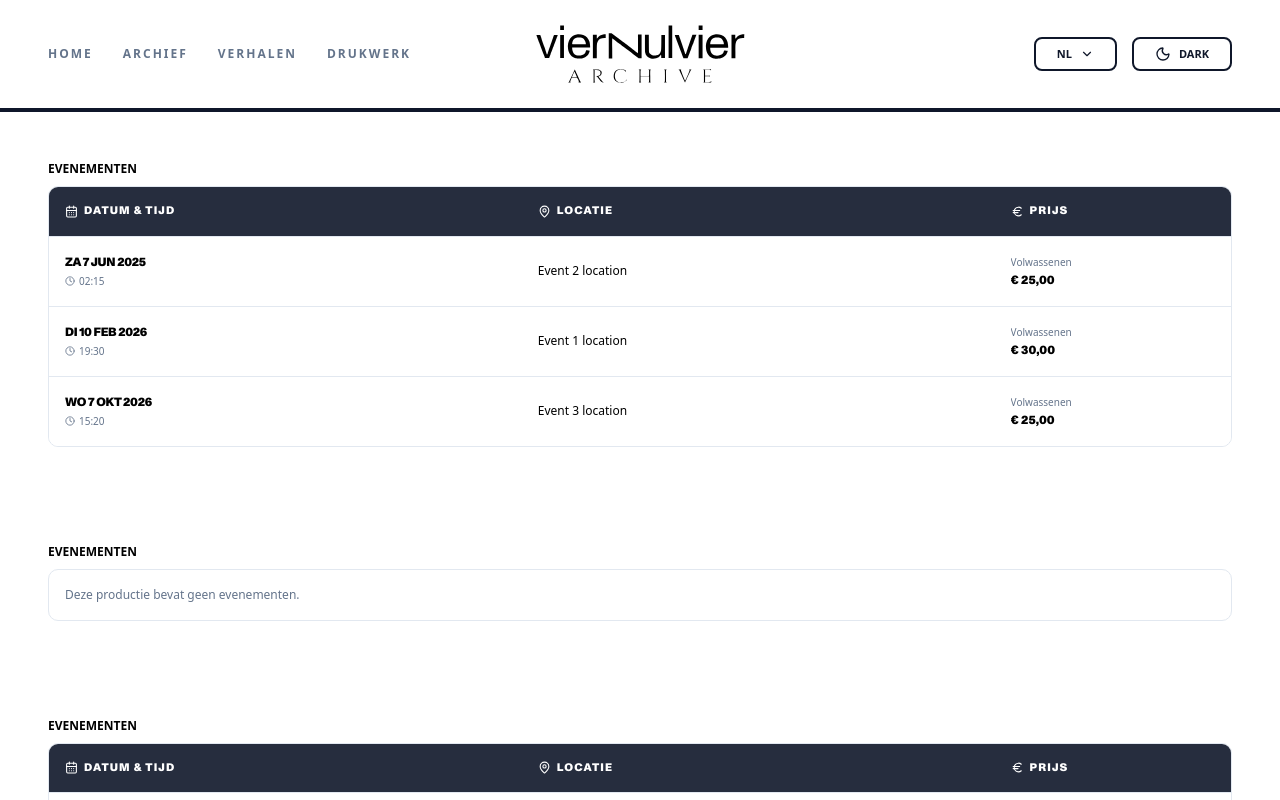
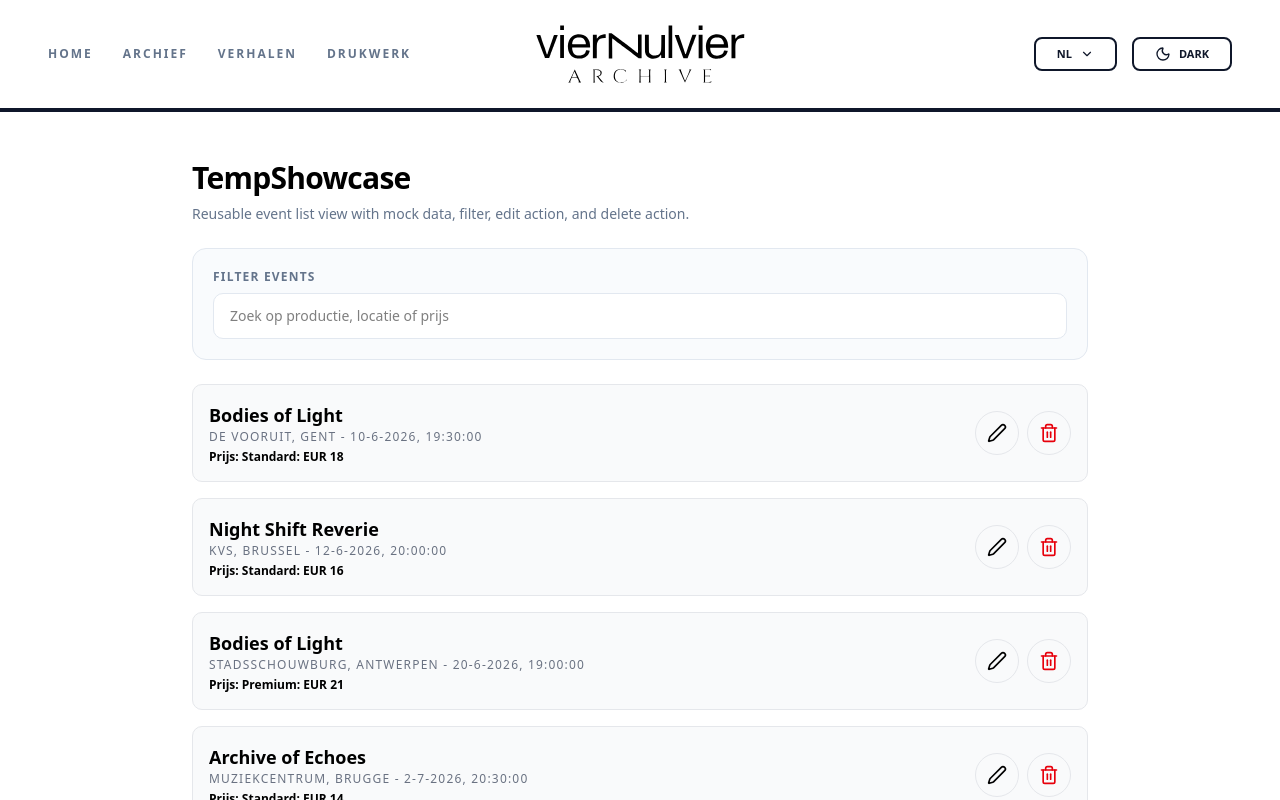
Before and after one commit to SELab-2/viernulvier-4, a Nuxt app in the folder frontend/: page /tempShowcase in a window 1280 px wide. Shown: the top 800 px of the page. Built offline with nearby package versions, Linux system fonts and the light colour scheme.

Commit message:
initial commit, first attempt list view

```diff
--- /dev/null
+++ b/frontend/app/components/event/EventListView.vue
@@ -0,0 +1,106 @@
+<script setup lang="ts">
+import { Edit2, Trash2 } from "lucide-vue-next";
+import type { EventWithDetails } from "../../types/EventWithDetails";
+
+type Id = number | string;
+
+type EventListItem = EventWithDetails & {
+  productionTitle: string;
+};
+
+interface Props {
+  events: EventListItem[];
+  emptyText?: string;
+  priceLabel?: string;
+}
+
+const props = defineProps<Props>();
+const emit = defineEmits<{
+  (e: "edit", eventId: Id): void;
+  (e: "delete", payload: { id: Id; title: string }): void;
+}>();
+
+const { locale } = useI18n();
+
+const resolvedEmptyText = computed(() => {
+  if (props.emptyText) return props.emptyText;
+  return locale.value === "nl" ? "Geen events gevonden" : "No events found";
+});
+
+const resolvedPriceLabel = computed(() => {
+  if (props.priceLabel) return props.priceLabel;
+  return locale.value === "nl" ? "Prijs" : "Price";
+});
+
+const formatDateTime = (input: string | Date) => {
+  const value = input instanceof Date ? input : new Date(input);
+  if (Number.isNaN(value.getTime())) return "Invalid date";
+  return value.toLocaleString(locale.value);
+};
+
+const getVenue = (event: EventWithDetails) => {
+  return event.locations[0]?.location ?? "Unknown Venue";
+};
+
+const getPrice = (event: EventWithDetails) => {
+  const mainPrice = event.prices[0];
+  if (!mainPrice) return "-";
+  return `${mainPrice.name}: EUR ${mainPrice.price}`;
+};
+
+const onDelete = (item: EventListItem) => {
+  emit("delete", {
+    id: item.id,
+    title: item.productionTitle || "Unknown Production",
+  });
+};
+</script>
+
+<template>
+  <div class="space-y-4">
+    <div
+      v-for="item in events"
+      :key="item.id"
+      class="flex items-center gap-4 bg-gray-50 dark:bg-gray-950 border border-gray-200 dark:border-gray-800 rounded-lg p-4"
+    >
+      <div class="flex-1 min-w-0">
+        <h3 class="font-bold text-lg truncate">
+          {{ item.productionTitle || "Unknown Production" }}
+        </h3>
+        <p class="text-xs text-gray-500 uppercase tracking-widest truncate">
+          {{ getVenue(item) }} - {{ formatDateTime(item.starttime) }}
+        </p>
+        <p class="text-xs font-bold mt-1">
+          {{ resolvedPriceLabel }}: {{ getPrice(item) }}
+        </p>
+      </div>
+
+      <div class="flex gap-2 ml-auto items-center">
+        <button
+          type="button"
+          class="w-11 h-11 flex items-center justify-center rounded-full p-0 border border-gray-200 dark:border-gray-800 hover:bg-gray-100 dark:hover:bg-gray-800 transition-colors"
+          :aria-label="locale === 'nl' ? 'Bewerk' : 'Edit'"
+          @click="emit('edit', item.id)"
+        >
+          <Edit2 class="w-5 h-5" />
+        </button>
+
+        <button
+          type="button"
+          class="w-11 h-11 flex items-center justify-center rounded-full p-0 border border-gray-200 dark:border-gray-800 hover:bg-red-50 dark:hover:bg-red-900 transition-colors"
+          :aria-label="locale === 'nl' ? 'Wis' : 'Delete'"
+          @click="onDelete(item)"
+        >
+          <Trash2 class="w-5 h-5 text-red-600" />
+        </button>
+      </div>
+    </div>
+
+    <p
+      v-if="events.length === 0"
+      class="text-center text-gray-500 dark:text-gray-400"
+    >
+      {{ resolvedEmptyText }}
+    </p>
+  </div>
+</template>
--- a/frontend/app/pages/tempShowcase.vue
+++ b/frontend/app/pages/tempShowcase.vue
@@ -1,48 +1,228 @@
 <script setup lang="ts">
-import EventTable from "../components/production/EventTable.vue";
-import type { LocationView, PriceView } from "@repo/common";
 import type { EventWithDetails } from "../types/EventWithDetails";
 
-const mockLocation = (name: string): LocationView => ({
-  id: 1, location: name, created_at: '2026-01-01T00:00:00Z', updated_at: '2026-01-01T00:00:00Z'
-})
+definePageMeta({
+  path: "/tempShowcase",
+});
 
-const mockPrice = (amount: number): PriceView => ({
-  id: 1, price: amount, name: 'Volwassenen', created_at: '2026-01-01T00:00:00Z', updated_at: '2026-01-01T00:00:00Z'
-})
+interface MockProduction {
+  id: number;
+  title: string;
+}
 
-const base = { endtime: null, doors_at: null, intermission_at: null, created_at: '2026-01-01T00:00:00Z', updated_at: '2026-01-01T00:00:00Z', production_id: 1 }
+type EventListItem = EventWithDetails & {
+  productionTitle: string;
+};
 
-const events1 = [ // 3 events
-  { ...base, id: 1, starttime: '2026-02-10T19:30:00Z', locations: [mockLocation('Event 1 location')], prices: [mockPrice(30)] },
-  { ...base, id: 2, starttime: '2025-06-07T02:15:00Z', locations: [mockLocation('Event 2 location')], prices: [mockPrice(25)] },
-  { ...base, id: 3, starttime: '2026-10-07T15:20:00Z', locations: [mockLocation('Event 3 location')], prices: [mockPrice(25)] },
-]
+const { locale } = useI18n();
 
-const events2: EventWithDetails[] = [] // no events
+const mockProductions: MockProduction[] = [
+  { id: 1, title: "Bodies of Light" },
+  { id: 2, title: "Night Shift Reverie" },
+  { id: 3, title: "Archive of Echoes" },
+];
 
-const events3 = [ // more than 3 events
-  { ...base, id: 1, starttime: '2026-02-10T19:30:00Z', locations: [mockLocation('Event 1 location')], prices: [mockPrice(30)] },
-  { ...base, id: 2, starttime: '2025-06-07T02:15:00Z', locations: [mockLocation('Event 2 location')], prices: [mockPrice(25)] },
-  { ...base, id: 3, starttime: '2026-10-07T15:20:00Z', locations: [mockLocation('Event 3 location')], prices: [mockPrice(25)] },
-  { ...base, id: 4, starttime: '2026-02-10T19:30:00Z', locations: [mockLocation('Event 1 location')], prices: [mockPrice(30)] },
-  { ...base, id: 5, starttime: '2025-06-07T02:15:00Z', locations: [mockLocation('Event 2 location')], prices: [mockPrice(25)] },
-  { ...base, id: 6, starttime: '2026-10-07T15:20:00Z', locations: [mockLocation('Event 3 location')], prices: [mockPrice(25)] },
-]
+const mockEvents = ref<EventWithDetails[]>([
+  {
+    id: 101,
+    production_id: 1,
+    starttime: "2026-06-10T19:30:00",
+    endtime: null,
+    doors_at: null,
+    intermission_at: null,
+    created_at: "2026-01-01T00:00:00.000Z",
+    updated_at: "2026-01-01T00:00:00.000Z",
+    locations: [
+      {
+        id: 1,
+        location: "De Vooruit, Gent",
+        created_at: "2026-01-01T00:00:00.000Z",
+        updated_at: "2026-01-01T00:00:00.000Z",
+      },
+    ],
+    prices: [
+      {
+        id: 1,
+        price: 18,
+        name: "Standard",
+        created_at: "2026-01-01T00:00:00.000Z",
+        updated_at: "2026-01-01T00:00:00.000Z",
+      },
+    ],
+  },
+  {
+    id: 102,
+    production_id: 2,
+    starttime: "2026-06-12T20:00:00",
+    endtime: null,
+    doors_at: null,
+    intermission_at: null,
+    created_at: "2026-01-01T00:00:00.000Z",
+    updated_at: "2026-01-01T00:00:00.000Z",
+    locations: [
+      {
+        id: 2,
+        location: "KVS, Brussel",
+        created_at: "2026-01-01T00:00:00.000Z",
+        updated_at: "2026-01-01T00:00:00.000Z",
+      },
+    ],
+    prices: [
+      {
+        id: 2,
+        price: 16,
+        name: "Standard",
+        created_at: "2026-01-01T00:00:00.000Z",
+        updated_at: "2026-01-01T00:00:00.000Z",
+      },
+    ],
+  },
+  {
+    id: 103,
+    production_id: 1,
+    starttime: "2026-06-20T19:00:00",
+    endtime: null,
+    doors_at: null,
+    intermission_at: null,
+    created_at: "2026-01-01T00:00:00.000Z",
+    updated_at: "2026-01-01T00:00:00.000Z",
+    locations: [
+      {
+        id: 3,
+        location: "Stadsschouwburg, Antwerpen",
+        created_at: "2026-01-01T00:00:00.000Z",
+        updated_at: "2026-01-01T00:00:00.000Z",
+      },
+    ],
+    prices: [
+      {
+        id: 3,
+        price: 21,
+        name: "Premium",
+        created_at: "2026-01-01T00:00:00.000Z",
+        updated_at: "2026-01-01T00:00:00.000Z",
+      },
+    ],
+  },
+  {
+    id: 104,
+    production_id: 3,
+    starttime: "2026-07-02T20:30:00",
+    endtime: null,
+    doors_at: null,
+    intermission_at: null,
+    created_at: "2026-01-01T00:00:00.000Z",
+    updated_at: "2026-01-01T00:00:00.000Z",
+    locations: [
+      {
+        id: 4,
+        location: "Muziekcentrum, Brugge",
+        created_at: "2026-01-01T00:00:00.000Z",
+        updated_at: "2026-01-01T00:00:00.000Z",
+      },
+    ],
+    prices: [
+      {
+        id: 4,
+        price: 14,
+        name: "Standard",
+        created_at: "2026-01-01T00:00:00.000Z",
+        updated_at: "2026-01-01T00:00:00.000Z",
+      },
+    ],
+  },
+]);
+
+const search = ref("");
+
+const listEvents = computed<EventListItem[]>(() => {
+  return mockEvents.value.map((event) => {
+    const productionTitle =
+      mockProductions.find((p) => p.id === event.production_id)?.title ??
+      "Unknown Production";
+
+    return {
+      ...event,
+      productionTitle,
+    };
+  });
+});
+
+const filteredEvents = computed(() => {
+  const query = search.value.trim().toLowerCase();
+  if (!query) return listEvents.value;
+
+  return listEvents.value.filter((event) => {
+    const venue = event.locations[0]?.location ?? "";
+    const priceText = event.prices[0]
+      ? `${event.prices[0].name} eur ${event.prices[0].price}`
+      : "";
+
+    return (
+      event.productionTitle.toLowerCase().includes(query) ||
+      venue.toLowerCase().includes(query) ||
+      priceText.toLowerCase().includes(query)
+    );
+  });
+});
+
+const actionMessage = ref("");
+
+const onEdit = (eventId: number | string) => {
+  actionMessage.value = `Edit clicked for event #${eventId}`;
+};
+
+const onDelete = (payload: { id: number | string; title: string }) => {
+  mockEvents.value = mockEvents.value.filter(
+    (event) => event.id !== payload.id,
+  );
+  actionMessage.value = `Deleted event #${payload.id} (${payload.title})`;
+};
 </script>
 
 <template>
-  <div class="p-8">
-    <EventTable :events="events1" />
-  </div>
-  <div class="p-8">
-    <EventTable :events="events2" />
-  </div>
-  <div class="p-8">
-    <EventTable :events="events3" />
-  </div>
+  <section class="min-h-[70vh] py-12 px-4">
+    <div class="max-w-4xl mx-auto space-y-6">
+      <header class="space-y-2">
+        <h1 class="text-3xl font-bold tracking-tight">TempShowcase</h1>
+        <p class="text-sm text-muted-foreground">
+          Reusable event list view with mock data, filter, edit action, and
+          delete action.
+        </p>
+      </header>
+
+      <div class="rounded-xl border border-border bg-muted/40 p-4 sm:p-5">
+        <label
+          for="temp-event-search"
+          class="block text-xs font-bold uppercase tracking-widest text-muted-foreground mb-2"
+        >
+          {{ locale === "nl" ? "Filter events" : "Filter events" }}
+        </label>
+        <input
+          id="temp-event-search"
+          v-model="search"
+          type="text"
+          :placeholder="
+            locale === 'nl'
+              ? 'Zoek op productie, locatie of prijs'
+              : 'Search by production, venue, or price'
+          "
+          class="w-full rounded-lg border border-border bg-background px-4 py-3 text-sm outline-none focus:border-foreground/30"
+        />
+      </div>
+
+      <p
+        v-if="actionMessage"
+        class="text-xs font-semibold uppercase tracking-widest text-muted-foreground"
+      >
+        {{ actionMessage }}
+      </p>
+
+      <EventListView
+        :events="filteredEvents"
+        @edit="onEdit"
+        @delete="onDelete"
+      />
+    </div>
+  </section>
 </template>
-
-<style scoped>
-
-</style>
```
